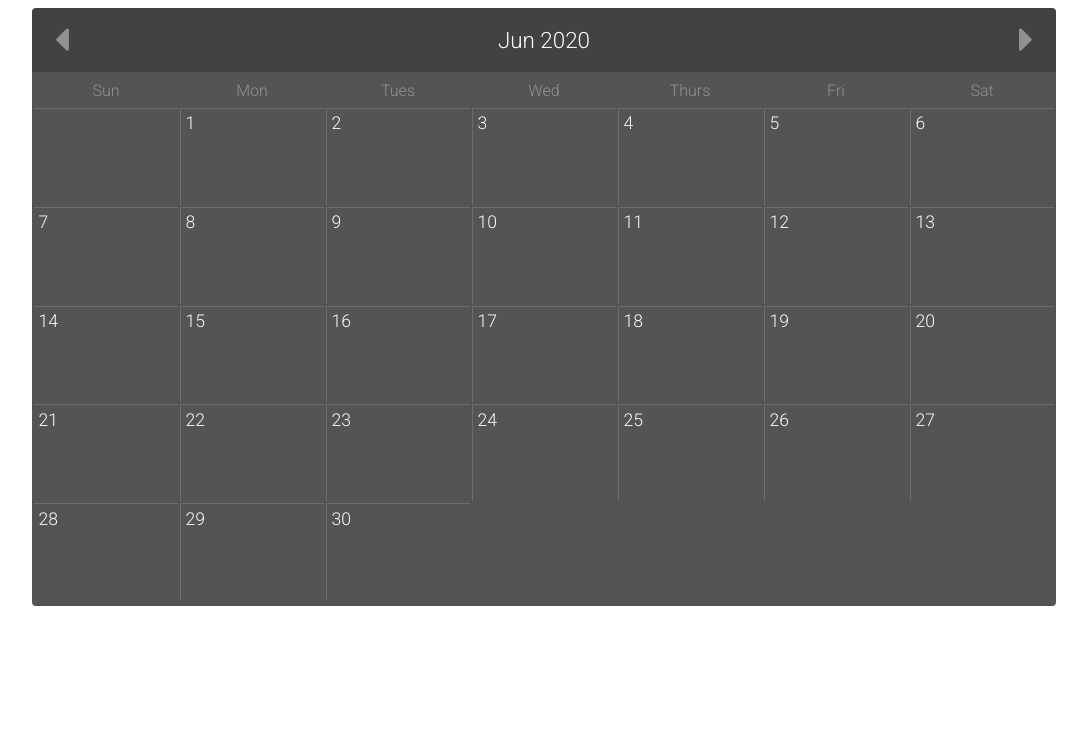
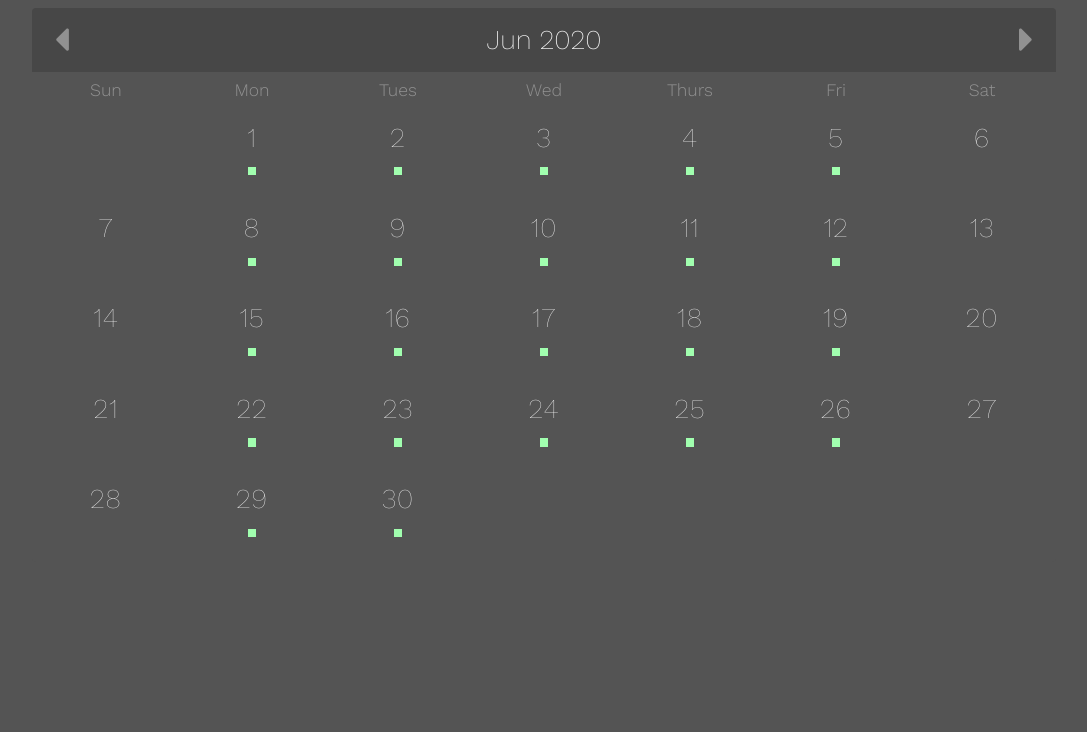
Before and after one commit to ewether/availability-calendar, a plain HTML site: page html/index.html in a window 1280 px wide. Shown: the part 68-800 px from the top of the page, without its empty margins (96-1183 px from the left). Drawn offline with nearby package versions, Linux system fonts and the light colour scheme.

Commit message:
minor css color changes

```diff
--- a/css/style.css
+++ b/css/style.css
@@ -3,14 +3,16 @@
   padding: 0;
   text-align: center;
   box-sizing: border-box;
-  font-family: 'Roboto', sans-serif;
+  font-family: 'Work Sans', sans-serif;
   color: #fcfcfc;
-  font-weight: 300;
+  font-weight: 200;
+  background-color: #545454;
 }
 
 .calendar-container {
   margin: 0 auto;
   width: 80%;
+  /*background-color: #545454;*/
 }
 
 .header h1 {
@@ -23,7 +25,7 @@
 .month-nav {
   display: flex;
   justify-content: space-between;
-  background-color: #424242;
+  background-color: #474747;
   align-items: center;
   height: 4em;
   width: 100%;
@@ -36,7 +38,8 @@
 .month-year {
   display: flex;
   justify-content: space-around;
-  font-size: 1.4em;
+  background-color: #474747;
+  font-size: 1.7em;
   /*width: 24%;*/
   margin: 0 auto;
 }
@@ -59,12 +62,14 @@ button {
 .nav-btn i {
   width: 1.5em;
   height: 1.5em;
+  /*padding: 0 1em;*/
   line-height: 1.5em;
   color: #919191;
+  background-color: #474747;
 }
 
 .nav-btn i:hover {
-  opacity: .91;
+  /*opacity: .91;*/
   cursor: pointer;
   color: #a3a3a3;
 }
@@ -88,17 +93,19 @@ button {
   border-bottom-right-radius: 4px;
   -moz-border-bottom-right-radius:4px;
   /*border: .5px solid #919191;*/
-  background-color: #545454;
+  /*background-color: #545454;*/
 }
 
 .calendar-days td {
-  border-left:solid rgba(145, 145, 145, .4) 1px;
-  border-top:solid rgba(145, 145, 145, .4) 1px;
+/*  border-left:solid rgba(145, 145, 145, .4) 1px;
+  border-top:solid rgba(145, 145, 145, .4) 1px;*/
 }
 
 .calendar-days th {
   border-top: none;
   color: #919191;
+  font-weight: 300;
+  font-size: 1.1em;
 }
 
 .calendar-days td:first-child, th:first-child {
@@ -111,12 +118,15 @@ button {
 }
 
 .numbered-days td {
-  height: 5.5em;
-  text-align: left;
+  height: 3.25em;
+  letter-spacing: 1px;
+  /*text-align: left;*/
   vertical-align: baseline;
   width: 14.285714%;
-  padding: .25em;
-  font-size: 1.1em;
+  padding-top: .5em;
+  font-size: 1.7em;
+  font-weight: 100;
+  /*background-color: #5c5c5c*/
 }
 
 .numbered-days td:hover {
@@ -124,6 +134,29 @@ button {
   cursor: pointer;
 }
 
+.empty-cell:hover {
+  background-color: transparent;
+}
+
 #current-day {
   background-color: #919191;
 }
+
+.transparent-row {
+  display: none;
+  opacity: 0;
+}
+
+.available-cell {
+  height: .3em;
+  width: .3em;
+  margin: 0 auto;
+  margin-top: .5em;
+  background-color: #a1ffaf;
+}
+
+.cell-info {
+  height: 2em;
+  width: 4em;
+  background-color: white;
+}
--- a/html/index.html
+++ b/html/index.html
@@ -2,7 +2,7 @@
 <html>
 <head>
   <link href="../css/style.css" type="text/css" rel="stylesheet">
-  <link href="https://fonts.googleapis.com/css2?family=Roboto:wght@300;400&display=swap" rel="stylesheet">
+  <link href="https://fonts.googleapis.com/css2?family=Work+Sans:wght@100;200;300&display=swap" rel="stylesheet">
   <link rel="stylesheet" href="https://use.fontawesome.com/releases/v5.13.0/css/all.css"/>
   <title></title>
 </head>
@@ -40,21 +40,6 @@
             </tr>
           </thead>
           <tbody class="numbered-days">
-            <tr>
-              <!-- <td></td> -->
-            </tr>
-            <tr>
-              <!-- <td></td> -->
-            </tr>
-            <tr>
-              <!-- <td></td> -->
-            </tr>
-            <tr>
-              <!-- <td></td> -->
-            </tr>
-            <tr>
-              <!-- <td></td> -->
-            </tr>
           </tbody>
         </table>
 
--- a/js/scripts.js
+++ b/js/scripts.js
@@ -51,19 +51,39 @@ $(document).ready(function() {
     let date = 1;
 
     // currently creates 6 rows and the rows are numbered
-    for (let r = 0; r < 7; r++) {
+    for (let r = 0; r < 6; r++) {
       let row = document.createElement('tr');
+      // let weekDays = document.querySelector('tr');
 
       for (let c = 0; c < 7; c++) {
         if (r === 0 && c < firstDay) {
           // create empty cell
           cell = document.createElement('td');
-          cellText = document.createTextNode('');
-          cell.appendChild(cellText);
+          emptyCell = document.createTextNode('');
+          cell.classList.add('empty-cell');
+          cell.appendChild(emptyCell);
           row.appendChild(cell);
         }
+        // finish out the current row with empty cells
         else if (date > daysInMonth(month, year)) {
           break
+          // cell = document.createElement('td');
+          // emptyCell = document.createTextNode('');
+          // cell.appendChild(emptyCell);
+          // row.appendChild(cell);
+        }
+        else if (c > 0 && c < 6) {
+          // if week day is > 1 and < 6
+          cell = document.createElement('td');
+          available = document.createElement('div');
+          available.classList.add('available-cell');
+          cellText = document.createTextNode(date);
+          cell.appendChild(cellText);
+          cell.appendChild(available);
+          row.appendChild(cell);
+          table.appendChild(row);
+          date++;
+          // add class available-cell
         }
         else {
           cell = document.createElement('td');
@@ -74,9 +94,20 @@ $(document).ready(function() {
           date++;
         }
       }
+      // let clickCell = document.querySelector('td');
       table.appendChild(row);
     }
   }
+
+          // $('.numbered-days').on("click", "td", function() {
+          // // cell.addEventListener('click', function() {
+          //   cell.classList.add('cell-info');
+          //   // cellInfo = document.createElement('div');
+          //   // cellInfo.classList.add('cell-info');
+          //   // cell.appendChild(cellInfo);
+          //   // row.appendChild(cell);
+          //   // $(cell).css("paddingTop", "4em");
+          // });
 
 
   // checks how many days are in a month
```
